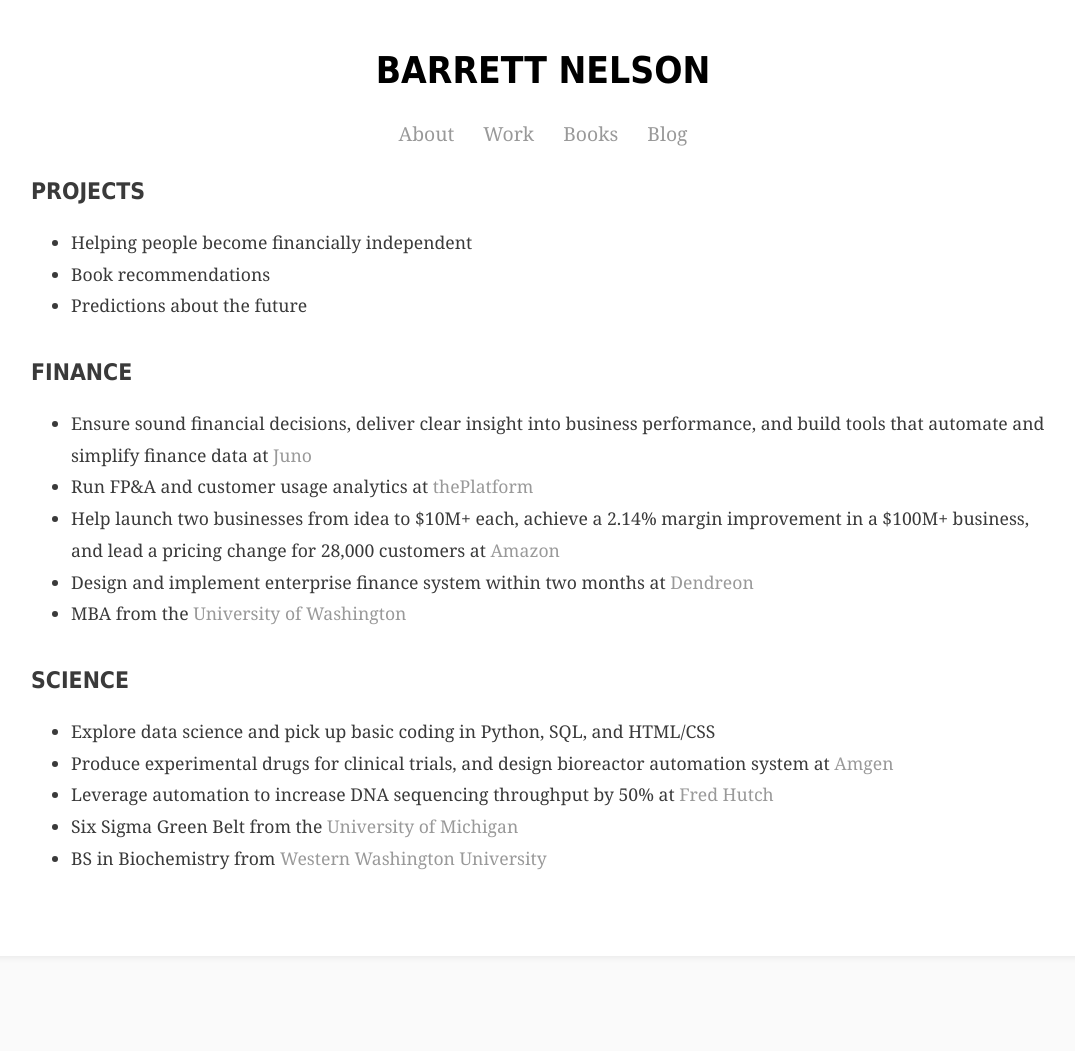
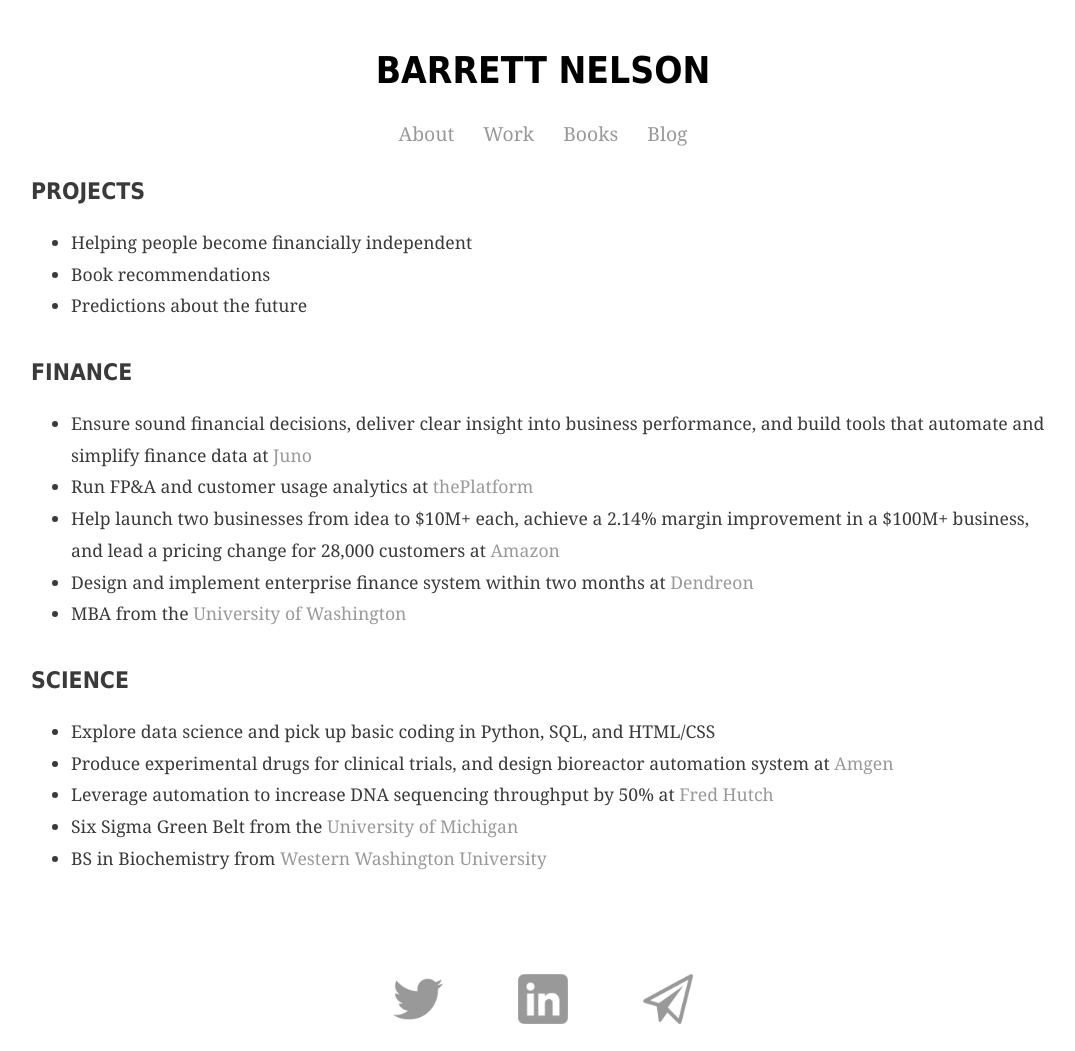
Before and after one commit to bstnel/bstnel.github.io, a Jekyll site: the page index.html, which Jekyll copies as it is, in a window 1280 px wide. Shown: the whole page, without its empty margins (97-1172 px from the left). Built offline with Jekyll 4.4.1, drawn with Linux system fonts in a browser that asks for light colours; before the commit the page ends 956 px from its top, so only the background shows below that.

Commit message:
Create index.html

```diff
--- a/index.html
+++ b/index.html
@@ -57,5 +57,13 @@
 		</ul>
 	    </div>
 	</div>
+
+<footer>
+	        <ul class="footer">
+	        <li><a href="https://twitter.com/barstonel"><img src="../twitter.png"style="width:50px;height:50px;"></a></li>
+		<li><a href="https://www.linkedin.com/in/barrettnelson/"><img src="../linkedin.png"style="width:50px;height:50px;"></a></li>
+		<li><a href="mailto:bstnel@gmail.com"><img src="../email.png"style="width:50px;height:50px;"></a></li>
+		</ul>
+</footer>
 </body>
 </html>
```
